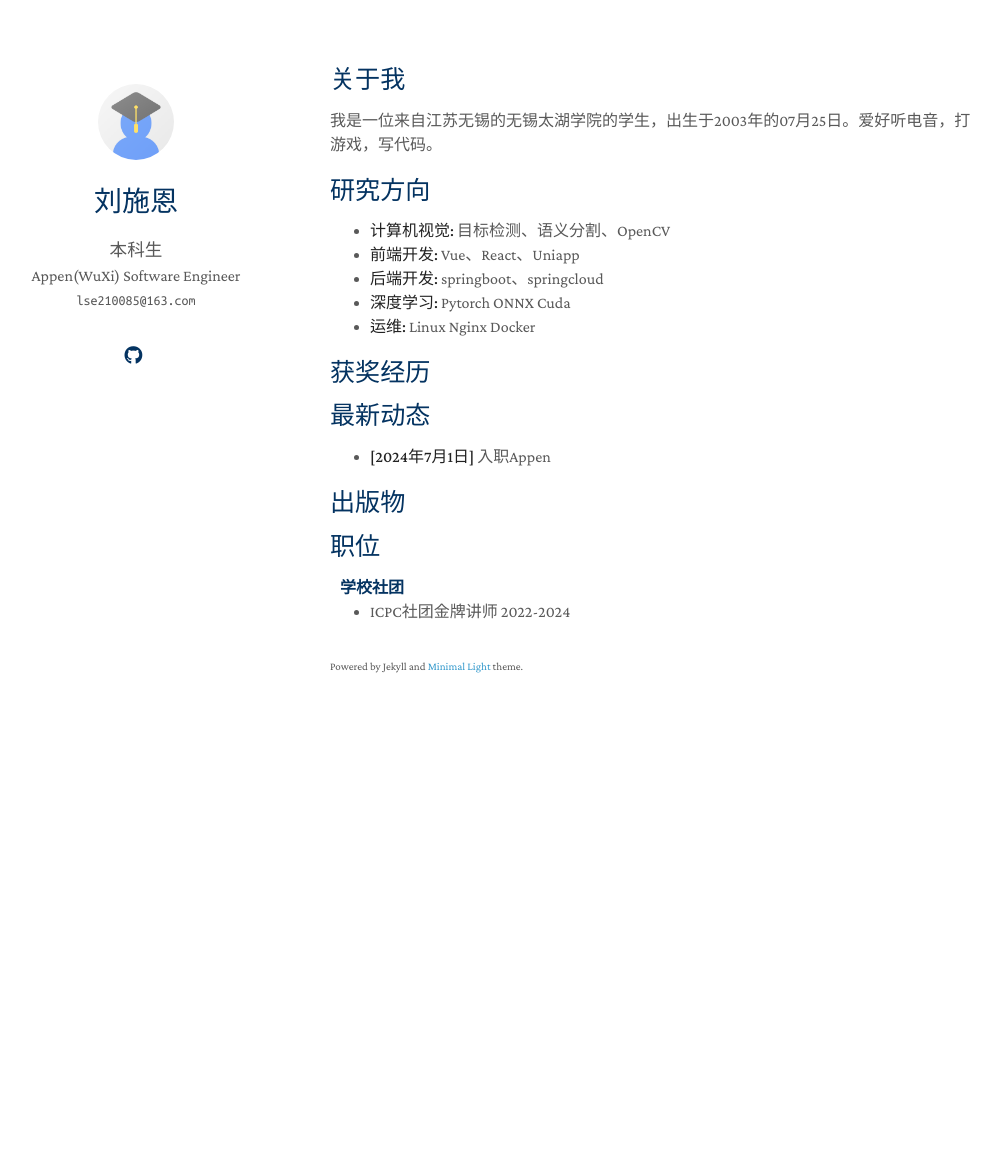
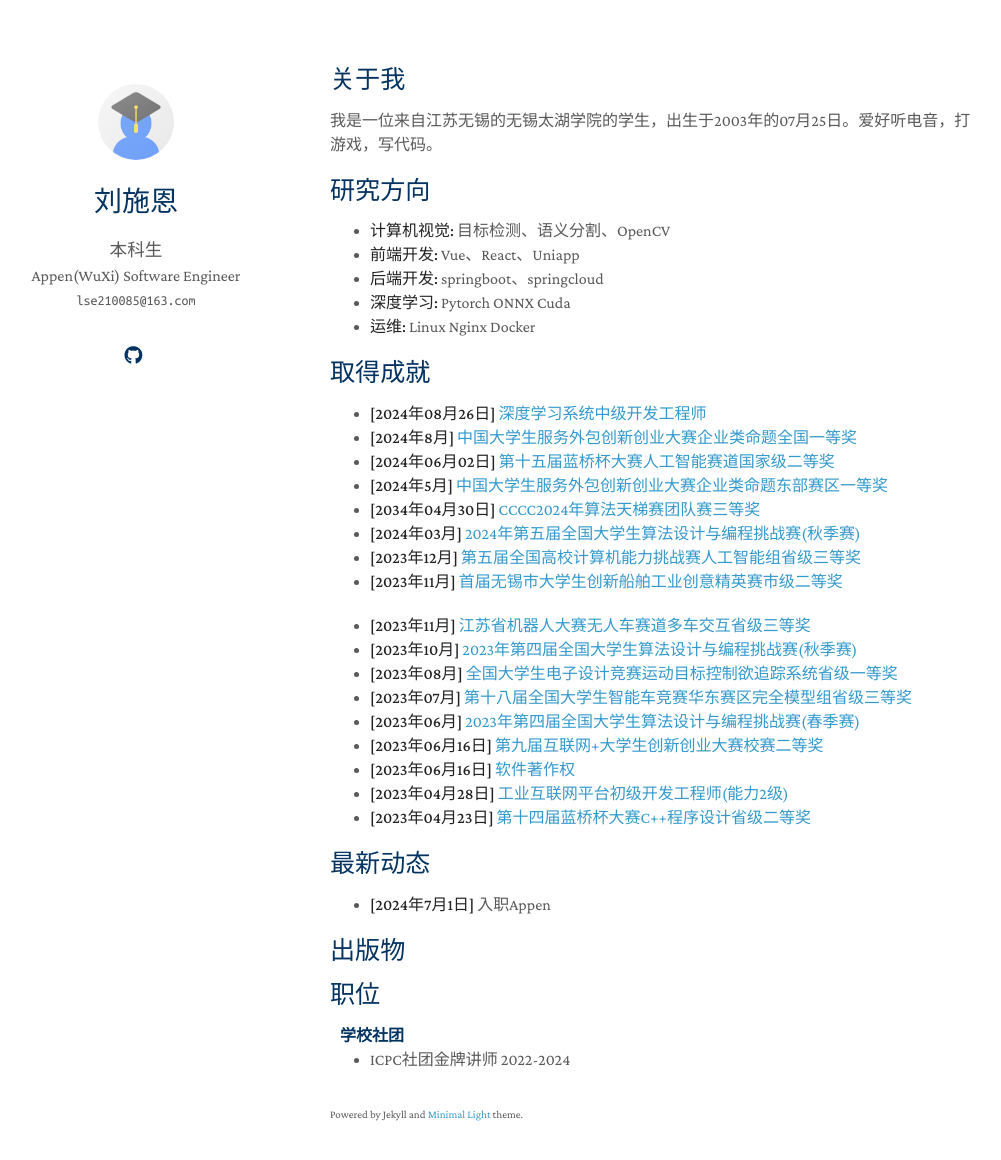
Before and after one commit to lsewcx/lse, a Jekyll site: the page built from index.md, in a window 1280 px wide and 1195 px high. Shown: the top 1160 px of the window, without its empty margins (140-1141 px from the left). Built offline with Jekyll 4.4.1, drawn with Linux system fonts in a browser that asks for light colours; a style sheet for code colours, icons or effects is not loaded; our own code applies the rules of GitHub Pages for plain Markdown files.

Commit message:
添加取得的成就

```diff
--- a/index.md
+++ b/index.md
@@ -14,12 +14,26 @@ layout: homepage
 - **深度学习:** Pytorch ONNX Cuda
 - **运维:** Linux Nginx Docker
 
-## 获奖经历
+## 取得成就
 
-<!-- - **[Feb. 2020]** Our paper about incremental learning is accepted to CVPR 2020.
-- **[Feb. 2020]** We will host the ACM Multimedia Asia 2020 conference in Singapore!
-- **[Sept. 2019]** Our paper about few-shot learning is accepted to NeurIPS 2019.
-- **[Mar. 2019]** Our paper about few-shot learning is accepted to CVPR 2019. -->
+- **[2024年08月26日]** [深度学习系统中级开发工程师](resources/人工智能深度学习系统开发工程师中级电子版证书.jpeg)
+- **[2024年8月]** [中国大学生服务外包创新创业大赛企业类命题全国一等奖](resources/中国大学生服务外包创新创业大赛东部全国赛-刘施恩-企业类命题-医疗保险欺诈检测模型.pdf)
+- **[2024年06月02日]** [第十五届蓝桥杯大赛人工智能赛道国家级二等奖](resources/第十五届蓝桥杯大赛-刘施恩-人工智能.jpg)
+- **[2024年5月]** [中国大学生服务外包创新创业大赛企业类命题东部赛区一等奖](resources/中国大学生服务外包创新创业大赛东部区域赛-刘施恩-企业类命题-医疗保险欺诈检测模型.pdf)
+- **[2034年04月30日]** [CCCC2024年算法天梯赛团队赛三等奖](resources/CCCC2024GPLT31130-江苏省-团队三等奖-无锡太湖学院-啊对对队-刘施恩.jpg)
+- **[2024年03月]** [2024年第五届全国大学生算法设计与编程挑战赛(秋季赛)](resources/2024春季赛.jpg)
+- **[2023年12月]** [第五届全国高校计算机能力挑战赛人工智能组省级三等奖](resources/第五届全国高校计算机能力挑战赛-刘施恩-人工智能目标检测组别.jpg)
+- **[2023年11月]** [首届无锡市大学生创新船舶工业创意精英赛市级二等奖](resources/首届无锡市大学生创新创业创意精英赛-刘施恩-基于AI云技术分析-降本增效软件工程造价评估系统.jpg)
+
+- **[2023年11月]** [江苏省机器人大赛无人车赛道多车交互省级三等奖](resources/江苏省机器人大赛-刘施恩-无人车(多车交互).jpg)
+- **[2023年10月]** [2023年第四届全国大学生算法设计与编程挑战赛(秋季赛)](resources/全国大学生算法设计与编程挑战赛（秋季赛）-刘施恩-C++程序设计.jpg)
+- **[2023年08月]** [全国大学生电子设计竞赛运动目标控制欲追踪系统省级一等奖](resources/全国大学生电子设计竞赛-刘施恩-运动目标控制与自动追踪系统.jpg)
+- **[2023年07月]** [第十八届全国大学生智能车竞赛华东赛区完全模型组省级三等奖](resources/全国大学生智能车竞赛-刘施恩-华东赛区完全模型组.jpg)
+- **[2023年06月]** [2023年第四届全国大学生算法设计与编程挑战赛(春季赛)](resources/全国大学生算法设计与编程挑战赛（春季赛）-刘施恩-C++程序设计.jpg)
+- **[2023年06月16日]** [第九届互联网+大学生创新创业大赛校赛二等奖](resources/第九届互联网＋大学生创新创业大赛-刘施恩-软件系统工作量及造价评估系统.jpg)
+- **[2023年06月16日]** [软件著作权](resources/软著.jpg)
+- **[2023年04月28日]** [工业互联网平台初级开发工程师(能力2级)](resources/工业互联网工业互联网平台开发工程师初级电子版证书.jpeg)
+- **[2023年04月23日]** [第十四届蓝桥杯大赛C++程序设计省级二等奖](resources/第十四届蓝桥杯大赛-刘施恩-C++程序设计大赛.jpg)
 
 ## 最新动态
 
```
Also changed, not shown: resources/CCCC2024GPLT31130-江苏省-团队三等奖-无锡太湖学院-啊对对队-刘施恩.jpg (added), resources/中国大学生服务外包创新创业大赛-刘施恩-企业类命题-代码溯源系统.jpg (added), resources/人工智能深度学习系统开发工程师中级电子版证书.jpeg (added), resources/全国大学生智能车竞赛-刘施恩-华东赛区完全模型组.jpg (added), resources/全国大学生电子设计竞赛-刘施恩-运动目标控制与自动追踪系统.jpg (added), resources/全国大学生算法设计与编程挑战赛（春季赛）-刘施恩-C++程序设计.jpg (added), resources/工业互联网工业互联网平台开发工程师初级电子版证书.jpeg (added), resources/江苏省机器人大赛-刘施恩-无人车(多车交互).jpg (added), resources/第九届互联网＋大学生创新创业大赛-刘施恩-软件系统工作量及造价评估系统.jpg (added), resources/第五届全国高校计算机能力挑战赛-刘施恩-人工智能目标检测组别.jpg (added), resources/第十四届蓝桥杯大赛-刘施恩-C++程序设计大赛.jpg (added), 7 other files.
